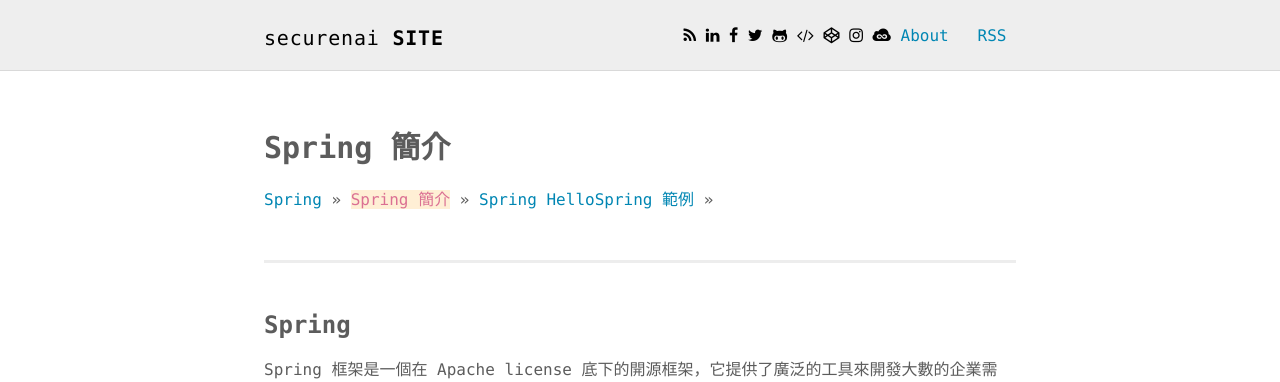
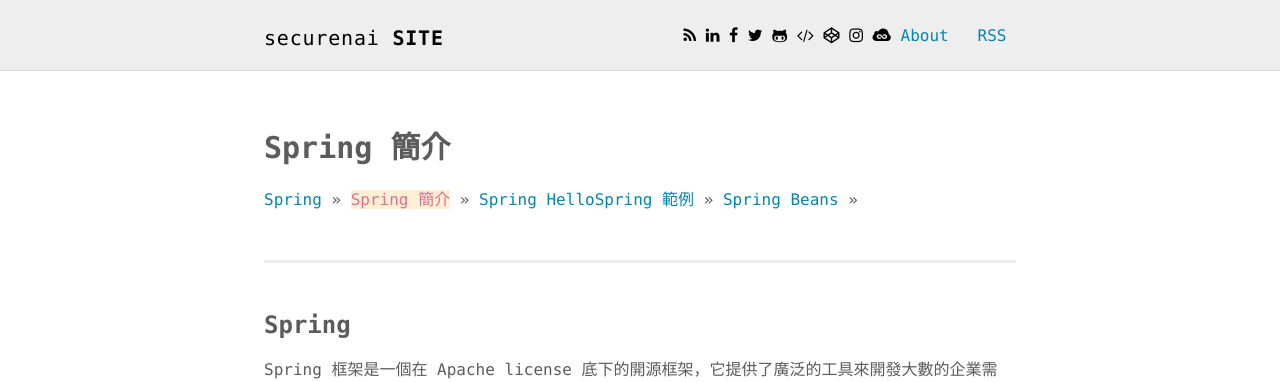
Before and after one commit to securenai/securenai.github.io, a Jekyll site: the page built from spring/spring_page1.md, in a window 1280 px wide. Shown: the top 382 px of the page. Built offline with Jekyll 4.4.1, drawn with Linux system fonts in a browser that asks for light colours; our own code applies the rules of GitHub Pages for plain Markdown files.

Commit message:
Update spring_page1.md

```diff
--- a/spring/spring_page1.md
+++ b/spring/spring_page1.md
@@ -14,7 +14,7 @@
 
 <a href="/spring/">Spring</a> >>
 <a href="/spring/spring_page1/" style="color:palevioletred;background-color:papayawhip;">Spring 簡介</a> >>
-<a href="/spring/spring_page2/">Spring HelloSpring 範例</a> >>
+<a href="/spring/spring_page2/">Spring HelloSpring 範例</a> >> <a href="/spring/spring_page3/">Spring Beans</a> >>
 <div class="divider"></div>
 ### Spring
 Spring 框架是一個在 Apache license 底下的開源框架，它提供了廣泛的工具來開發大數的企業需求。至於 Spring 本身的發想跟開發J2EE(Java™ 2 Platform Enterprise Edition)的複雜性有關係，以下為 Spring 框架大概的架構 :
```
